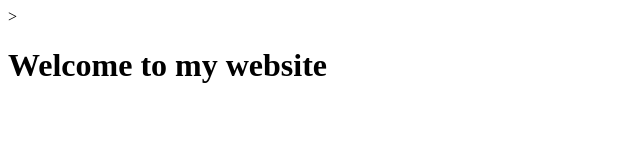
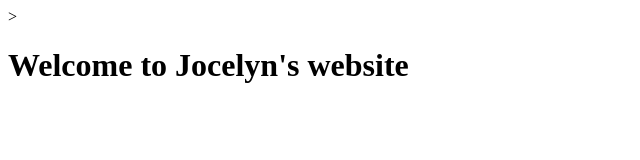
Before and after one commit to 940jocelyn/jocelynh.github.io, a plain HTML site: page index.html in a window 1280 px wide. Shown: the whole page, without its empty margins (0-640 px from the left). Drawn offline with Linux system fonts and the light colour scheme.

Commit message:
update index.html

```diff
--- a/index.html
+++ b/index.html
@@ -2,12 +2,12 @@
 
 <html>
 <head>
-    <title>My website</title>
+    <title>Jocelyn website</title>
 </head>>
 
 
 <body>
-    <h1>Welcome to my website</h1>
+    <h1>Welcome to Jocelyn's website</h1>
 
 </body>
 </html>
```
